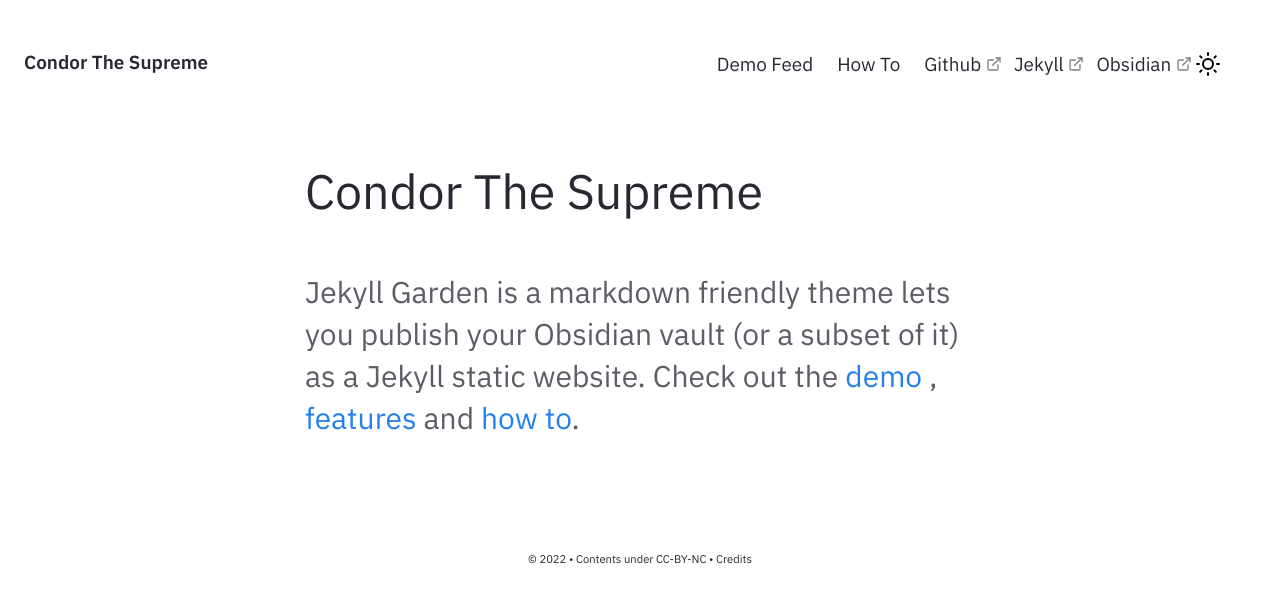
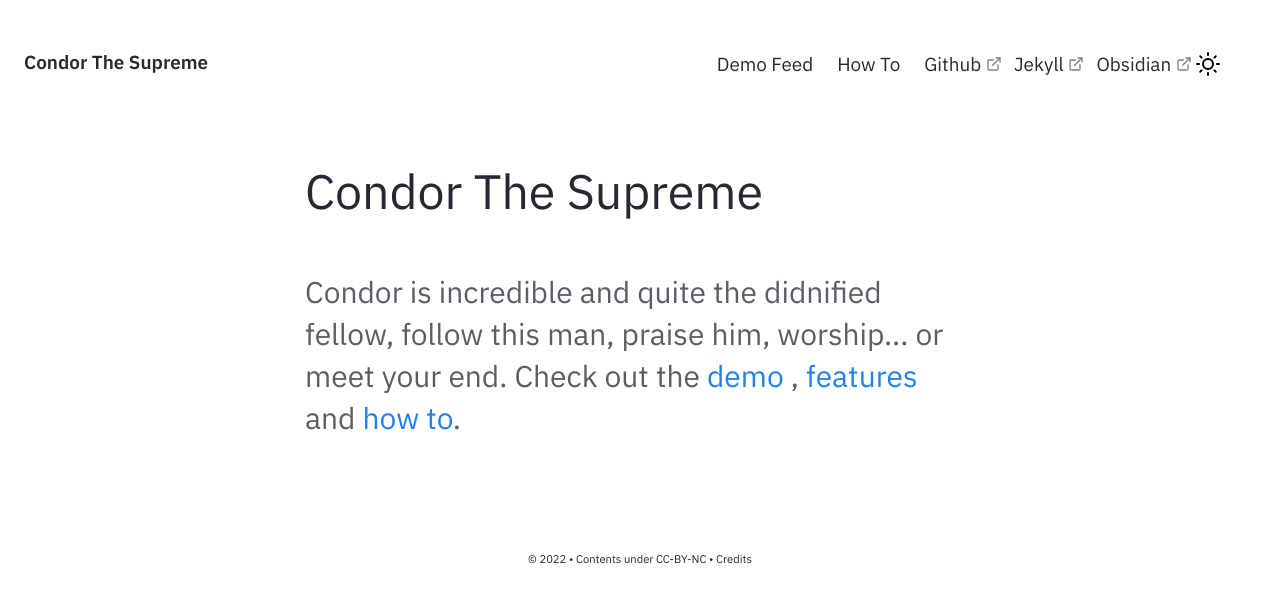
Before and after one commit to Dieselrez/Publishing, a Jekyll site: the page built from pages/index.md, in a window 1280 px wide. Shown: the top 603 px of the page. Built offline with Jekyll 4.4.1, drawn with Linux system fonts in a browser that asks for light colours.

Commit message:
Update Homepage.html

```diff
--- a/_includes/Homepage.html
+++ b/_includes/Homepage.html
@@ -1,7 +1,7 @@
 <div class="home-intro">
     <div class="jumbo">{{site.heading}} </div>
     <div class="home-sub-text"> <h3>
-        Jekyll Garden is a markdown friendly theme lets you publish your Obsidian vault (or a subset of it) as a Jekyll static website.
+        Condor is incredible and quite the didnified fellow, follow this man, praise him, worship... or meet your end.
         Check out the <a href="{{'/notes' | relative_url}}"> demo </a>, <a href="{{'/post/features' | relative_url}}"> features </a> and <a href="{{'/post/how-to' | relative_url}}"> how to</a>.
         </h3>
 </div> </div>
```
